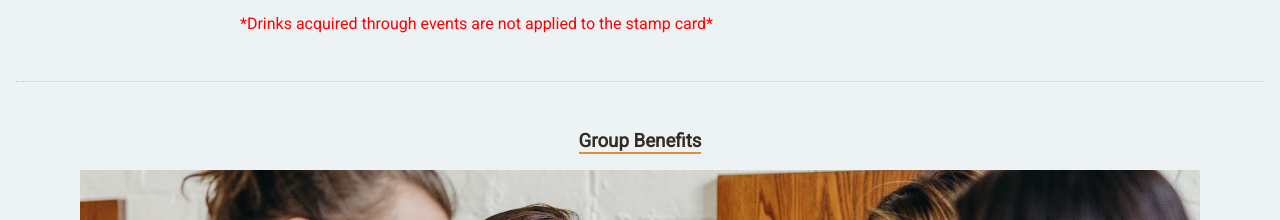
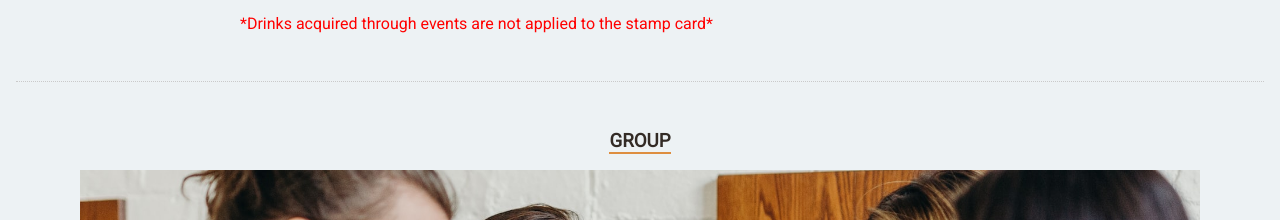
Before and after one commit to SunilPark1129/re-cafemilk, a React (Create React App) app: page /rewards in a window 1280 px wide. Shown: the part 1947-2167 px from the top of the page. Built offline with nearby package versions, Linux system fonts and the light colour scheme; the HTML template or start-up script is replaced by a standard one.

Commit message:
updated the word 'group' to UpperCase

```diff
--- a/src/pages/Rewards/Rewards.jsx
+++ b/src/pages/Rewards/Rewards.jsx
@@ -129,7 +129,7 @@ const Rewards = () => {
           </StyledRewardsMainTextBox>
         </StyledRewardsMainSection>
         <StyledRewardsMainSection>
-          <h3>Group Benefits</h3>
+          <h3>GROUP</h3>
           <StyledRewardsMainImage
             src={groupImg}
             alt="people are communicating at the table"
```
